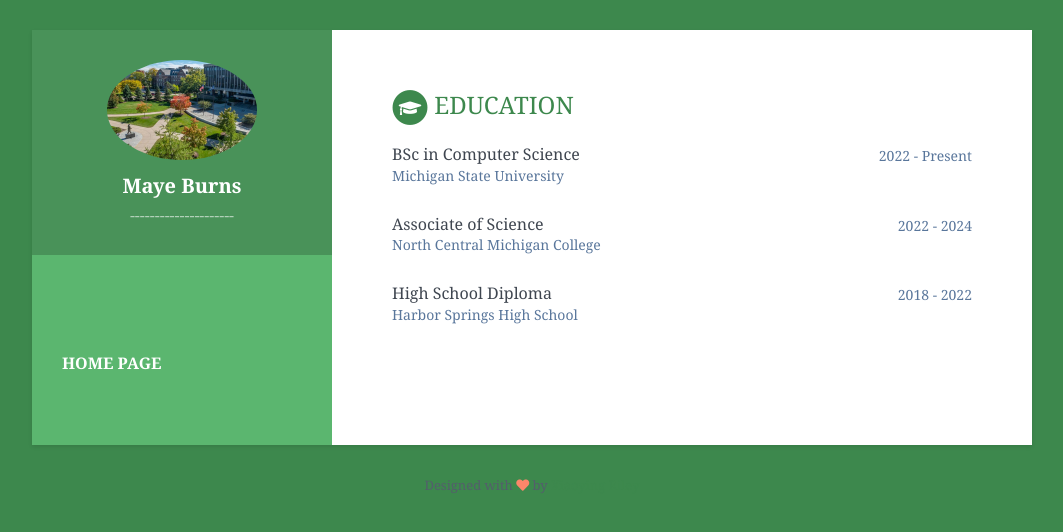
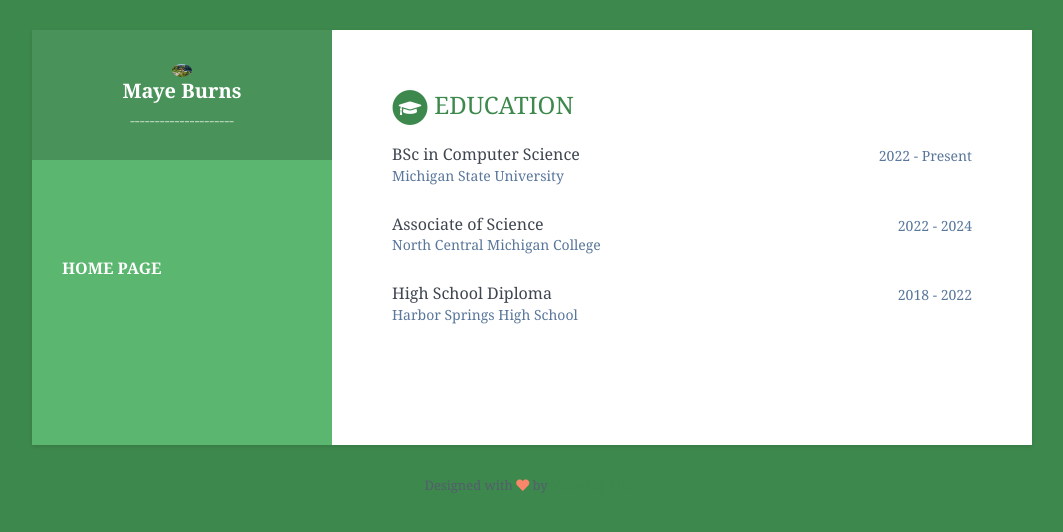
Before and after one commit to burnsmay/burnsmay.github.io.education, a Jekyll site: the page built from index.html, in a window 1280 px wide. Shown: the top 532 px of the page, without its empty margins (108-1171 px from the left). Built offline with Jekyll 4.4.1, drawn with Linux system fonts in a browser that asks for light colours.

Commit message:
Update _base.scss changing picture

```diff
--- a/_sass/_base.scss
+++ b/_sass/_base.scss
@@ -77,8 +77,8 @@ p {
 
   .avatar {
     //used for profile image
-    max-width: 150px;
-    margin-bottom: 15px;
+    max-width: 20px;
+    margin-bottom: 2px;
     border: 0px solid #fff;
     border-radius: 100%;
     //box-shadow: 0 1px 1px rgba(0, 0, 0, 0.1);
```
